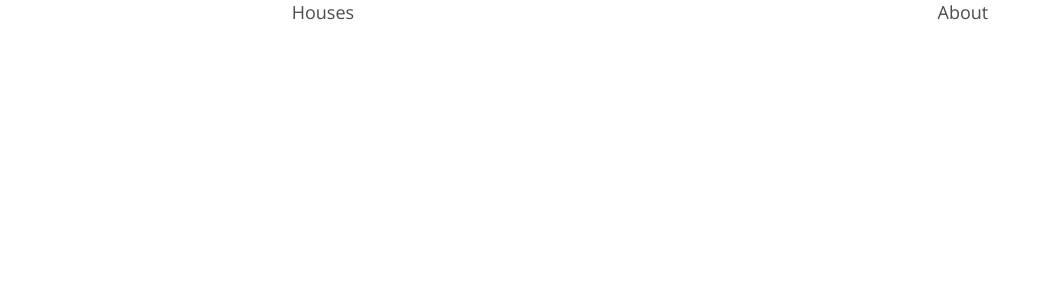
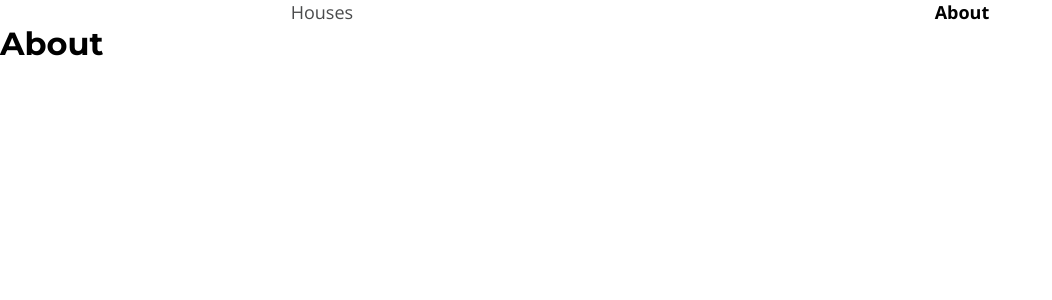
Before and after one commit to zoepje/DTT-houses, a Vue app: page /about in a window 1280 px wide. Before the commit this address had no page. Shown: the top 300 px of the page, without its empty margins (0-1052 px from the left). Built offline with nearby package versions, Linux system fonts and the light colour scheme.

Commit message:
change routing

```diff
--- a/src/pages/Home.vue
+++ b/src/pages/About.vue
@@ -1,9 +1,9 @@
 <script>
   export default {
-    name: 'Home',
+    name: 'About',
   };
 </script>
 
 <template>
-  <h1>Home</h1>
+  <h1>About</h1>
 </template>
--- a/src/router/index.js
+++ b/src/router/index.js
@@ -1,17 +1,17 @@
 import { createRouter, createWebHistory } from 'vue-router';
-import Home from '../pages/Home.vue';
+import About from '../pages/About.vue';
 import Houses from '../pages/Houses.vue';
 
 const routes = [
   {
     path: '/',
-    name: 'Home',
-    component: Home,
+    name: 'Houses',
+    component: Houses,
   },
   {
-    path: '/houses',
-    name: 'Houses',
-    component: Houses,
+    path: '/about',
+    name: 'About',
+    component: About,
   },
 ];
 
```
